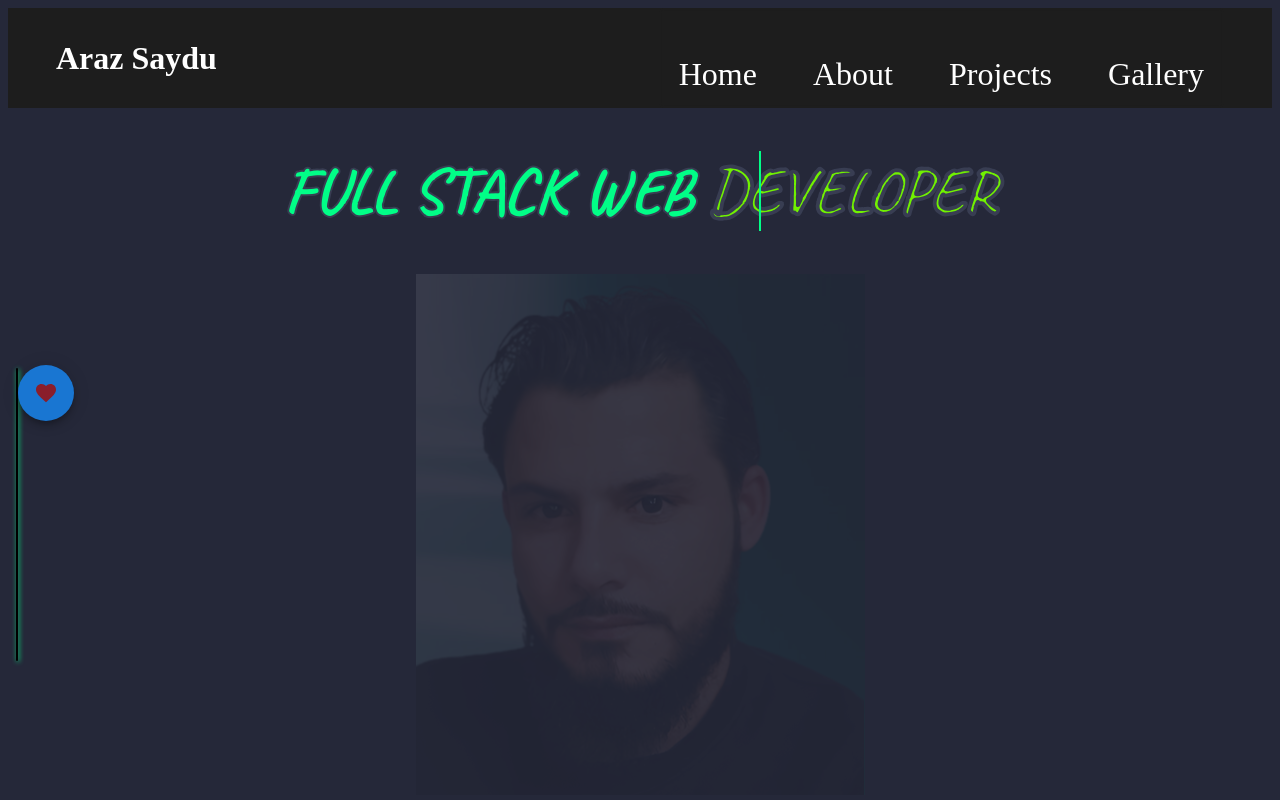
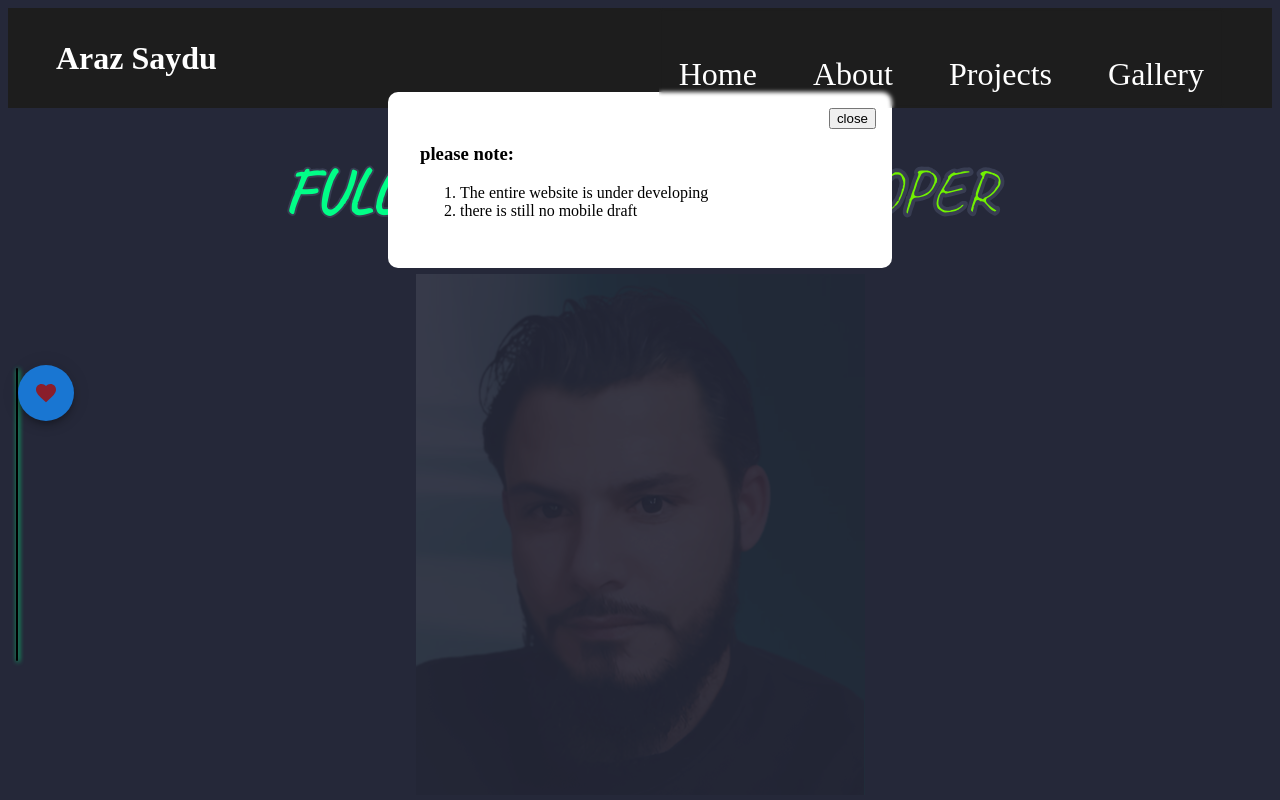
Before and after one commit to arasaa/Araz-Saydu, a React (Create React App) app in the folder client/: page / in a window 1280 px wide. Shown: the top 800 px of the page. Built offline with nearby package versions, Linux system fonts and the light colour scheme; a web font is replaced by a local one.

Commit message:
added popup modal to tell the visiters the website is still under developing

```diff
--- /dev/null
+++ b/client/src/components/popup-modal/PopupModal.jsx
@@ -0,0 +1,19 @@
+import React from 'react'
+import './popupModal.css'
+
+
+
+const PopupModal = (props) => {
+  return ( props.trigger) ?(
+    <>
+        <div className="popup-modal">
+          <div className="popup-inner">
+            <button className="close-btn" onClick={() => props.setTrigger(false)}>close</button>
+                {props.children}
+          </div>
+        </div>
+    </>
+  ) : "";
+}
+
+export default PopupModal
--- /dev/null
+++ b/client/src/components/popup-modal/popupModal.css
@@ -0,0 +1,25 @@
+.popup-modal{
+    position: fixed;
+    top: 0;
+    left: 0;
+    width: 100%;
+    height: 45vh;
+    display: flex;
+    justify-content:center;
+    align-items:center;
+
+}
+.popup-inner{
+    position: relative;
+    padding: 32px;
+    width: 100%;
+    max-width: 440px;
+    background-color: #fff;
+    border-radius: 10px;
+}
+
+.close-btn{
+    position: absolute;
+    top: 16px;
+    right: 16px;
+}
--- a/client/src/pages/home/Home.jsx
+++ b/client/src/pages/home/Home.jsx
@@ -1,8 +1,18 @@
-import React from 'react'
+import React, { useState, useEffect } from 'react'
 import  './home.css';
 import araz from '../../assets/araz-saydu.png';
+import PopupModal from '../../components/popup-modal/PopupModal';
 
 const Home = () => {
+  const [closeModal , setCloseModal] = useState(true);
+
+
+  useEffect(() => {
+    setTimeout(() => {
+      setCloseModal(true);
+    },1000);
+  }, [])
+
   return (
     <>
       <div className="defines-Head">
@@ -28,6 +38,13 @@ const Home = () => {
      </div>
 
    </section>
+   <PopupModal trigger={closeModal} setTrigger={setCloseModal}>
+     <h3>please note:</h3>
+     <ol>
+       <li>The entire website is under developing</li>
+       <li>there is still no mobile draft</li>
+     </ol>
+   </PopupModal>
     </>
   )
 }
```
